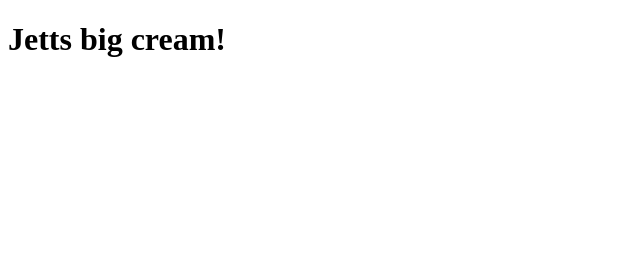
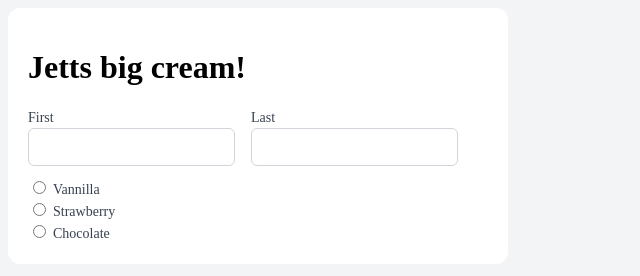
Before and after one commit to JettCodes/InputTypes, a plain HTML site: page Index.html in a window 1280 px wide. Shown: the whole page, without its empty margins (0-640 px from the left). Drawn offline with Linux system fonts and the light colour scheme.

Commit message:
initial commit

```diff
--- a/Index.html
+++ b/Index.html
@@ -9,6 +9,33 @@
 <div class="container">
     <div class="content">
         <h1>Jetts big cream!</h1>
+
+        <form>
+            <div class="row">
+                <div>
+                    <label for="firstname">First</label>
+                    <input id="firstname" name="first_name" type="text">
+                </div>
+                <div>
+                    <label for="lastname">Last</label>
+                    <input id="lastname" name="last_name" type="text">
+                </div>
+            </div>
+            <div>
+                <div>
+                    <input type="radio" id="vanilla" name="icecream">
+                    <label for="vanilla">Vannilla</label>
+                </div>
+                <div>
+                    <input type="radio" id="strawberry" name="icecream">
+                    <label for="strawberry">Strawberry</label>
+                </div>
+                <div>
+                    <input type="radio" id="chocolate" name="icecream">
+                    <label for="chocolate">Chocolate</label>
+                </div>
+            </div>
+        </form>
     </div>
 </div>
 </body>
--- a/style.css
+++ b/style.css
@@ -0,0 +1,77 @@
+*{
+    box-sizing: border-box;
+}
+body{
+    background: #f3f4f6;
+}
+
+label {
+    display: block;
+    line-height: 1.25rem;
+    font-weight: 500;
+    font-size: 14px;
+    color: #374151;
+}
+
+input[type="text"], textarea, select{
+    font-size: .875rem;
+    line-height: 1.25rem;
+    border: 1px solid #d1d5db;
+    border-radius: 6px;
+    padding: 8px 12px;
+    margin-bottom: 12px;
+    color: #374151;
+}
+fieldset{
+    border: 1px solid #d1d5db;
+    border-radius: 6px;
+    width: fit-content;
+    margin-bottom: 16px;
+    padding: 12px;
+}
+
+
+fieldset legend{
+    font-size: 14px;
+    color: #374151;
+}
+
+input[type="checkbox"]{
+    display: inline-block;
+}
+
+input[type="checkbox"] ~ label, input[type="radio"] ~ label {
+    display: inline;
+}
+
+section{
+    margin-bottom: 16px;
+}
+
+section header{
+    margin-bottom: 8px;
+}
+
+.row {
+    display: flex;
+    gap: 16px;
+}
+
+
+.container{
+    max-width: 1300px;
+    margin: 0 auto;
+}
+
+.content{
+    box-shadow: 0 1px 3px 0 rgba(0 0 0  0.1), 0 1px 2px -1px rgba(0 0 0  0.1);
+    background: white;
+    padding: 20px;
+    border-radius: 12px;
+    width: 500px;
+}
+.center{
+    display: flex;
+    justify-content: center;
+    align-items: center;
+}
```
